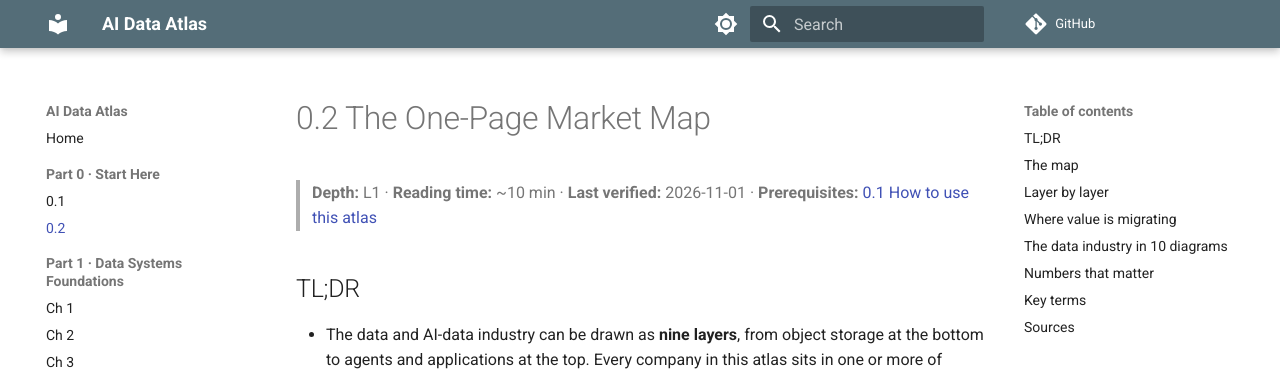
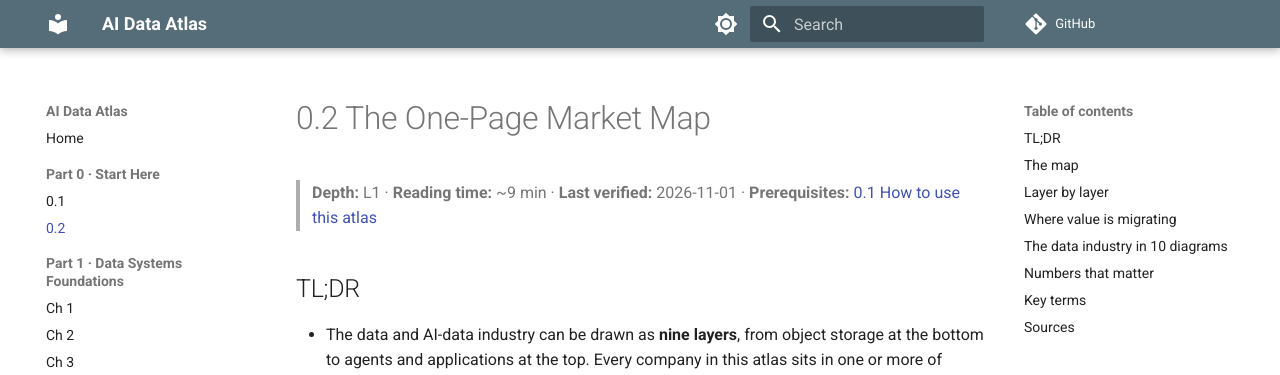
Before and after one commit to FrankHuang94/data_tech_db_claude, an MkDocs documentation site: the page built from docs/00-start-here/ch00-2-market-map.md, in a window 1280 px wide and 900 px high. Shown: the top 375 px of the window. Built offline with MkDocs 1.6.1 and Material for MkDocs 9.7.7, drawn with Linux system fonts in a browser that asks for light colours; comment, search, counter and statistics services are not loaded.

Commit message:
wip: Part 0 / Ch 50 drafts in progress
Co-Authored-By: Claude Opus 5.5 <noreply@anthropic.com>
Claude-Session: https://claude.ai/code/session_015j6Et44vVa5dK62bXN3KKX

```diff
--- a/docs/00-start-here/ch00-2-market-map.md
+++ b/docs/00-start-here/ch00-2-market-map.md
@@ -1,5 +1,5 @@
 # 0.2 The One-Page Market Map
-> **Depth:** L1 · **Reading time:** ~10 min · **Last verified:** 2026-11-01 · **Prerequisites:** [0.1 How to use this atlas](ch00-1-how-to-use.md)
+> **Depth:** L1 · **Reading time:** ~9 min · **Last verified:** 2026-11-01 · **Prerequisites:** [0.1 How to use this atlas](ch00-1-how-to-use.md)
 
 ## TL;DR
 
```
